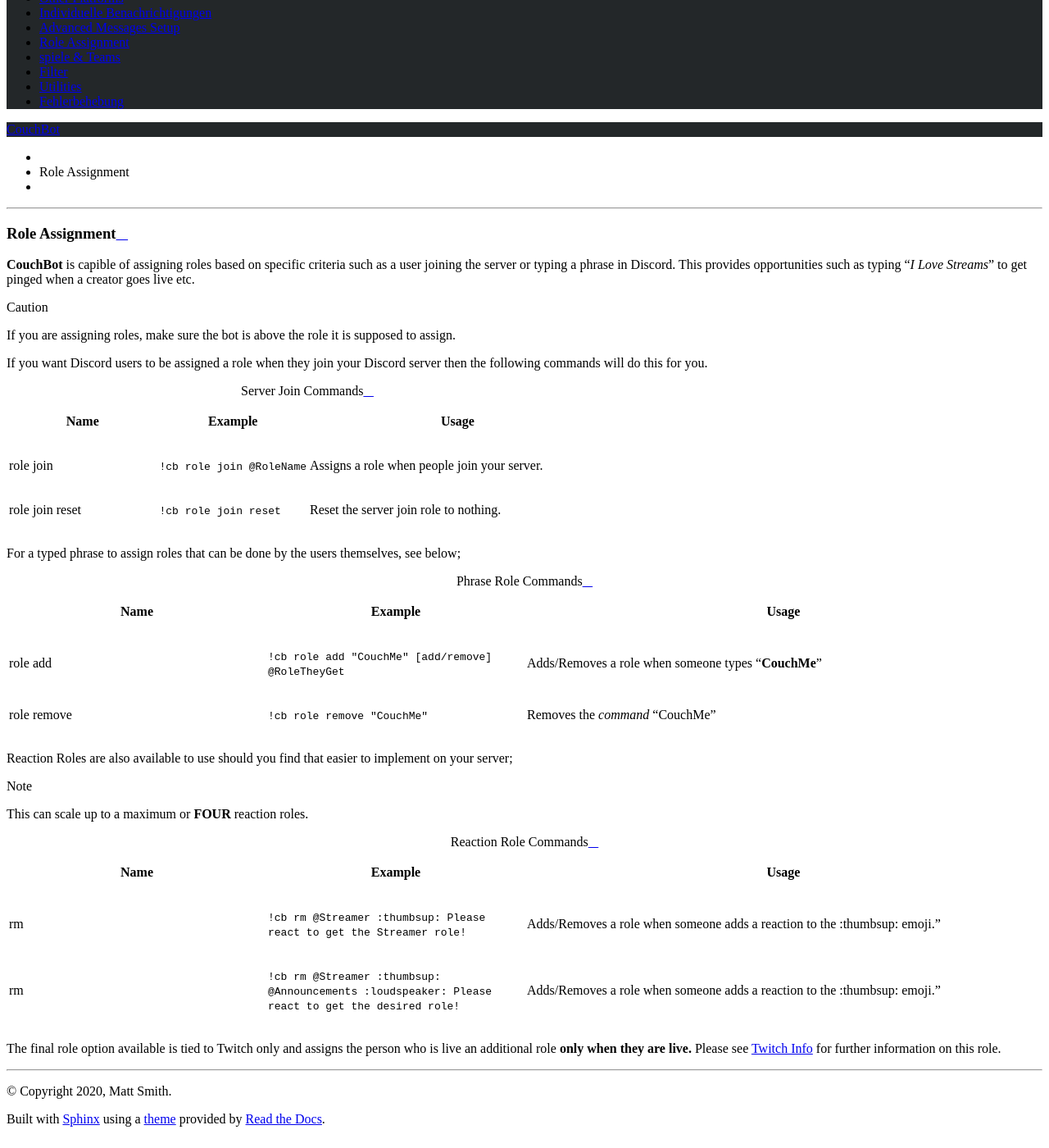
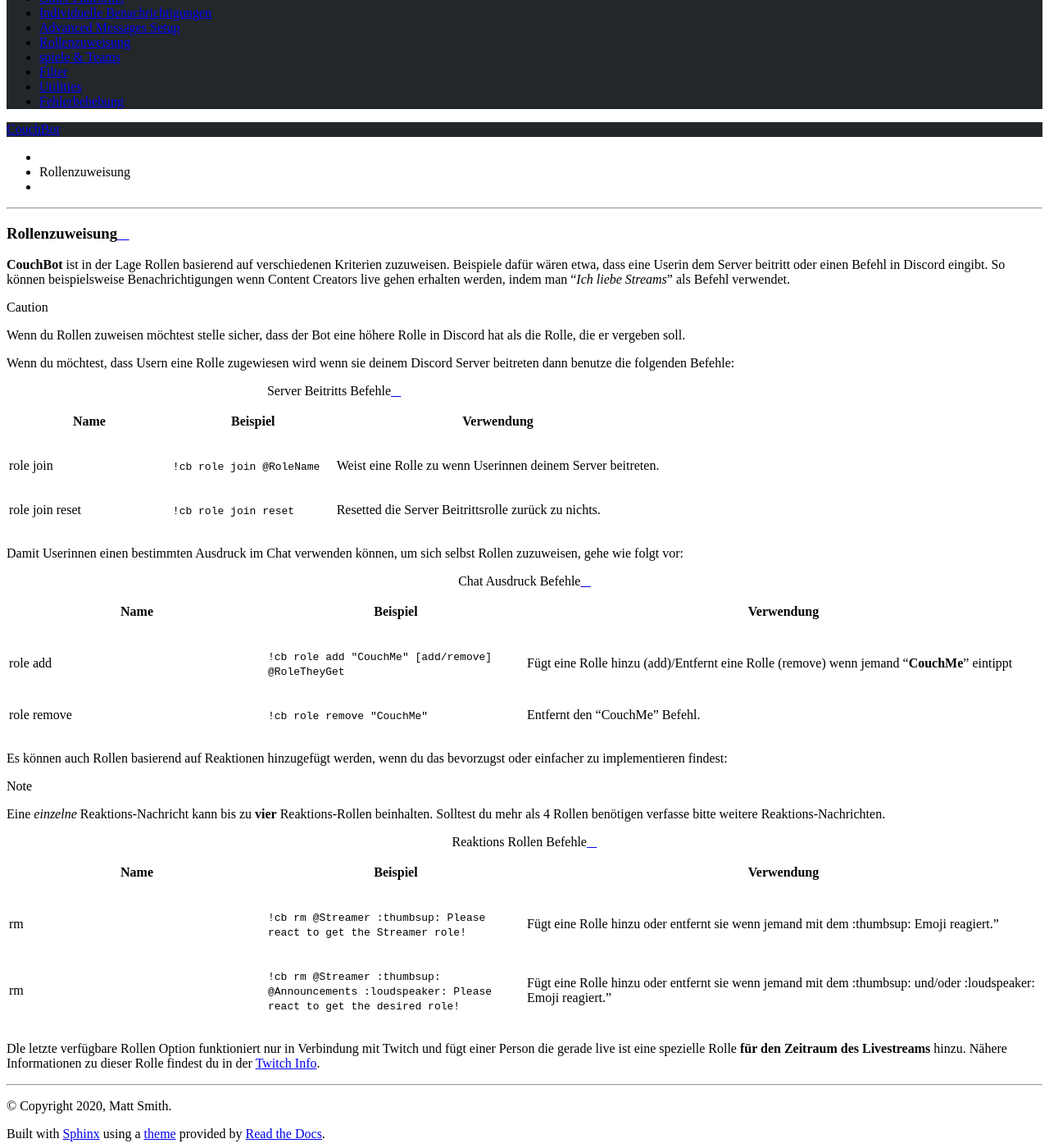
Before and after one commit to MTDCodes/CouchBot.Docs.German, a Sphinx documentation site: the page built from docs/rolemanagement.rst, in a window 1280 px wide and 1400 px high, scrolled down 334 px. Shown: the whole window at 82% size. Built offline with Sphinx 7.4.7 and the Read the Docs theme 2.0.0, drawn with Linux system fonts in a browser that asks for light colours.

Commit message:
Update rolemanagement.rst

```diff
--- a/docs/rolemanagement.rst
+++ b/docs/rolemanagement.rst
@@ -1,63 +1,63 @@
 .. _rolemanagement:
 
-================
-Role Assignment
-================
+===============
+Rollenzuweisung
+===============
 
-**CouchBot** is capible of assigning roles based on specific criteria such as a user joining the server or typing a phrase in Discord.
-This provides opportunities such as typing "*I Love Streams*" to get pinged when a creator goes live etc.
+**CouchBot** ist in der Lage Rollen basierend auf verschiedenen Kriterien zuzuweisen. Beispiele dafür wären etwa, dass eine Userin dem Server beitritt oder einen Befehl in Discord eingibt.
+So können beispielsweise Benachrichtigungen wenn Content Creators live gehen erhalten werden, indem man "*Ich liebe Streams*" als Befehl verwendet.
 
-.. caution:: If you are assigning roles, make sure the bot is above the role it is supposed to assign.
+.. caution:: Wenn du Rollen zuweisen möchtest stelle sicher, dass der Bot eine höhere Rolle in Discord hat als die Rolle, die er vergeben soll.
 
-If you want Discord users to be assigned a role when they join your Discord server then the following commands will do this for you.
+Wenn du möchtest, dass Usern eine Rolle zugewiesen wird wenn sie deinem Discord Server beitreten dann benutze die folgenden Befehle:
 
-.. list-table:: Server Join Commands
+.. list-table:: Server Beitritts Befehle
    :widths: 25 25 50
    :header-rows: 1
 
    * - Name
-     - Example
-     - Usage
+     - Beispiel
+     - Verwendung
    * - role join
      - ``!cb role join @RoleName``
-     - Assigns a role when people join your server.
+     - Weist eine Rolle zu wenn Userinnen deinem Server beitreten.
    * - role join reset
      - ``!cb role join reset``
-     - Reset the server join role to nothing.
+     - Resetted die Server Beitrittsrolle zurück zu nichts.
 
-For a typed phrase to assign roles that can be done by the users themselves, see below;
+Damit Userinnen einen bestimmten Ausdruck im Chat verwenden können, um sich selbst Rollen zuzuweisen, gehe wie folgt vor:
 
-.. list-table:: Phrase Role Commands
+.. list-table:: Chat Ausdruck Befehle
    :widths: 25 25 50
    :header-rows: 1
 
    * - Name
-     - Example
-     - Usage
+     - Beispiel
+     - Verwendung
    * - role add
      - ``!cb role add "CouchMe" [add/remove] @RoleTheyGet``
-     - Adds/Removes a role when someone types "**CouchMe**"
+     - Fügt eine Rolle hinzu (add)/Entfernt eine Rolle (remove) wenn jemand "**CouchMe**" eintippt
    * - role remove
      - ``!cb role remove "CouchMe"``
-     - Removes the *command* "CouchMe"
+     - Entfernt den "CouchMe" Befehl.
 
-Reaction Roles are also available to use should you find that easier to implement on your server;
+Es können auch Rollen basierend auf Reaktionen hinzugefügt werden, wenn du das bevorzugst oder einfacher zu implementieren findest:
 
-.. Note:: This can scale up to a maximum or **FOUR** reaction roles.
+.. Note:: Eine *einzelne* Reaktions-Nachricht kann bis zu **vier** Reaktions-Rollen beinhalten. Solltest du mehr als 4 Rollen benötigen verfasse bitte weitere Reaktions-Nachrichten.
 
-.. list-table:: Reaction Role Commands
+.. list-table:: Reaktions Rollen Befehle
    :widths: 25 25 50
    :header-rows: 1
 
    * - Name
-     - Example
-     - Usage
+     - Beispiel
+     - Verwendung
    * - rm
      - ``!cb rm @Streamer :thumbsup: Please react to get the Streamer role!``
-     - Adds/Removes a role when someone adds a reaction to the :thumbsup: emoji."
+     - Fügt eine Rolle hinzu oder entfernt sie wenn jemand mit dem :thumbsup: Emoji reagiert."
    * - rm
      - ``!cb rm @Streamer :thumbsup: @Announcements :loudspeaker: Please react to get the desired role!``
-     - Adds/Removes a role when someone adds a reaction to the :thumbsup: emoji."
+     - Fügt eine Rolle hinzu oder entfernt sie wenn jemand mit dem :thumbsup: und/oder :loudspeaker: Emoji reagiert."
 
-The final role option available is tied to Twitch only and assigns the person who is live an additional role **only when they are live.**
-Please see :ref:`Twitch Info <twitch>` for further information on this role.
+Dle letzte verfügbare Rollen Option funktioniert nur in Verbindung mit Twitch und fügt einer Person die gerade live ist eine spezielle Rolle **für den Zeitraum des Livestreams** hinzu.
+Nähere Informationen zu dieser Rolle findest du in der :ref:`Twitch Info <twitch>`.
```
